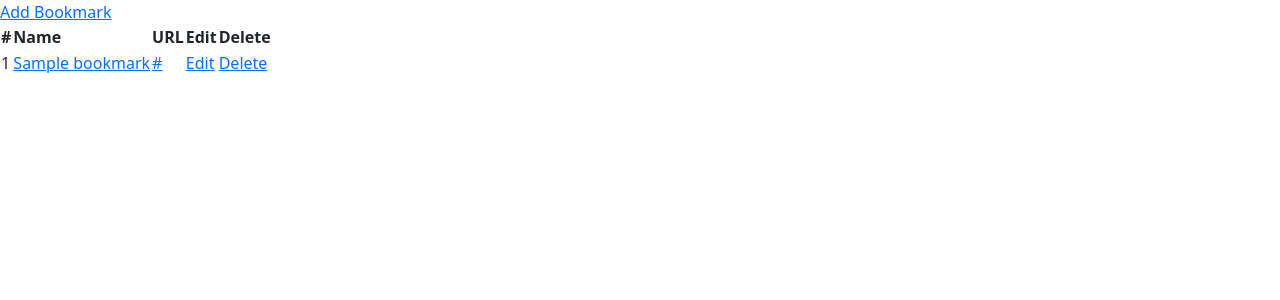
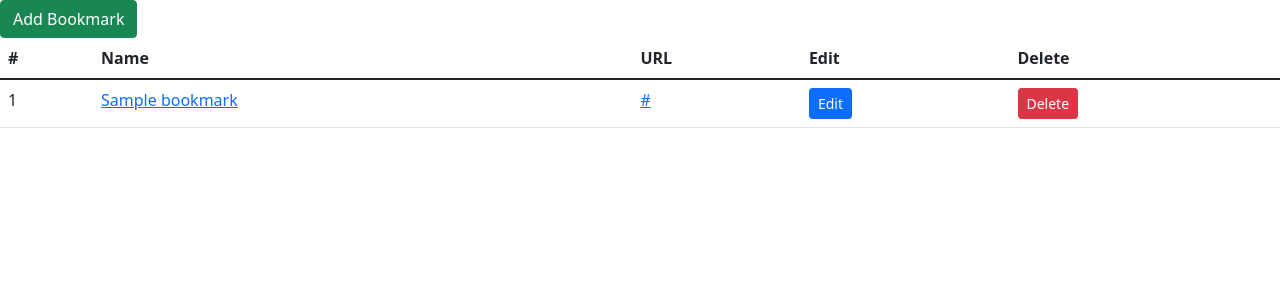
Before and after one commit to Ohminjung0804/NetworkProgramming_20220404_DBookmark, a Django app: template bookmark/templates/bookmark/bookmark_list.html in a window 1280 px wide. Shown: the top 300 px of the page. Run offline with Django 3.2, Linux system fonts and the light colour scheme; the template is opened without the code that fills it: most values are stand-ins (such as "Sample title", 1, 10 or a date in 2020); some libraries are stand-ins or nearby versions.

Commit message:
Bootstrap,bookmark_list, create, detail, update, confirm_delete

```diff
--- a/bookmark/templates/bookmark/bookmark_confirm_delete.html
+++ b/bookmark/templates/bookmark/bookmark_confirm_delete.html
@@ -5,9 +5,11 @@ delete Bookmark
 {% block content %}
 <form action="" method="post">
     {% csrf_token %}
+    <div class="alert alert-danger">
     너 북마크 {{ bookmark }} 진짜 지울거야?
-    <input type="submit" value="진짜 삭제">
-    <input type="button" value="지우지마" onclick="history.back();">
+    </div>
+    <input type="submit" value="진짜 삭제" class="btn btn-danger">
+    <input type="button" value="지우지마" onclick="history.back();" class="btn btn-light">
 </form>
 </body>
 </html>
--- a/bookmark/templates/bookmark/bookmark_create.html
+++ b/bookmark/templates/bookmark/bookmark_create.html
@@ -6,7 +6,7 @@
     <form action="" method="post">
         {% csrf_token %}
         {{ form.as_p }}
-        <input type="submit" value="Add">
+        <input type="submit" value="Add" class="btn btn-success">
     </form>
 
 {% endblock %}
--- a/bookmark/templates/bookmark/bookmark_detail.html
+++ b/bookmark/templates/bookmark/bookmark_detail.html
@@ -5,7 +5,7 @@ Bookmark Detail
 {% block content %}
 <h1>{{ bookmark.name }}</h1>
 <a href="{{ bookmark.url }}" target="_blank">{{ bookmark.url }}</a>
-<a href="{% url 'bookmark:list' %}">Go to Bookmark List</a>
+<a href="{% url 'bookmark:list' %}" class="btn btn-warning">Go to Bookmark List</a>
 </body>
 </html>
 {% endblock %}
--- a/bookmark/templates/bookmark/bookmark_list.html
+++ b/bookmark/templates/bookmark/bookmark_list.html
@@ -3,10 +3,11 @@
 {% block title %}Bookmark List{% endblock %}
 
 {% block content %}
+<div class="btn-group">
 
-
-<a href="{% url 'bookmark:add' %}">Add Bookmark</a>
-<table>
+<a href="{% url 'bookmark:add' %}" class="btn btn-success">Add Bookmark</a>
+</div>
+<table class="table">
     <thead>
     <tr>
         <th>#</th>
@@ -22,8 +23,8 @@
             <td>{{ forloop.counter }}</td>
             <td><a href="{% url 'bookmark:detail' pk=bookmark.pk %}">{{ bookmark.name }}</a></td>
             <td><a href="{{bookmark.url}}" target="_blank">{{ bookmark.url }}</a></td>
-            <td><a href="{% url 'bookmark:edit' pk=bookmark.pk %}">Edit</a></td>
-            <td><a href="{% url 'bookmark:delete' pk=bookmark.pk %}">Delete</a></td>
+            <td><a href="{% url 'bookmark:edit' pk=bookmark.pk %}" class="btn btn-sm btn-primary">Edit</a></td>
+            <td><a href="{% url 'bookmark:delete' pk=bookmark.pk %}" class="btn btn-sm btn-danger">Delete</a></td>
         </tr>
     {% endfor %}
     </tbody>
--- a/bookmark/templates/bookmark/bookmark_update.html
+++ b/bookmark/templates/bookmark/bookmark_update.html
@@ -5,7 +5,7 @@
 <form action="" method="post">
     {% csrf_token %}
     {{ form.as_ul }}
-    <input type="submit" value="Edit">
+    <input type="submit" value="Edit" class="btn btn-primary">
 </form>
 </body>
 </html>
```
